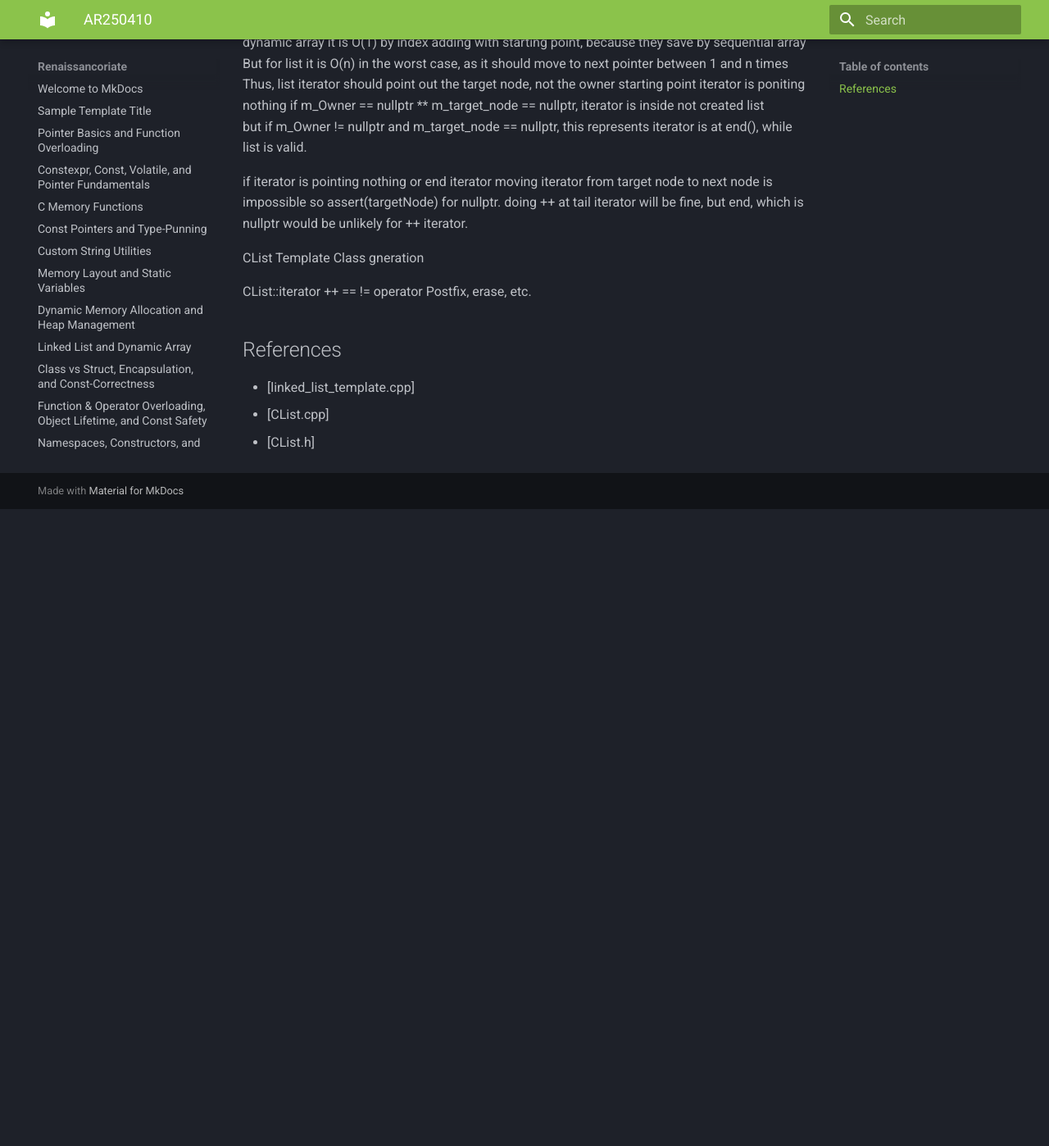
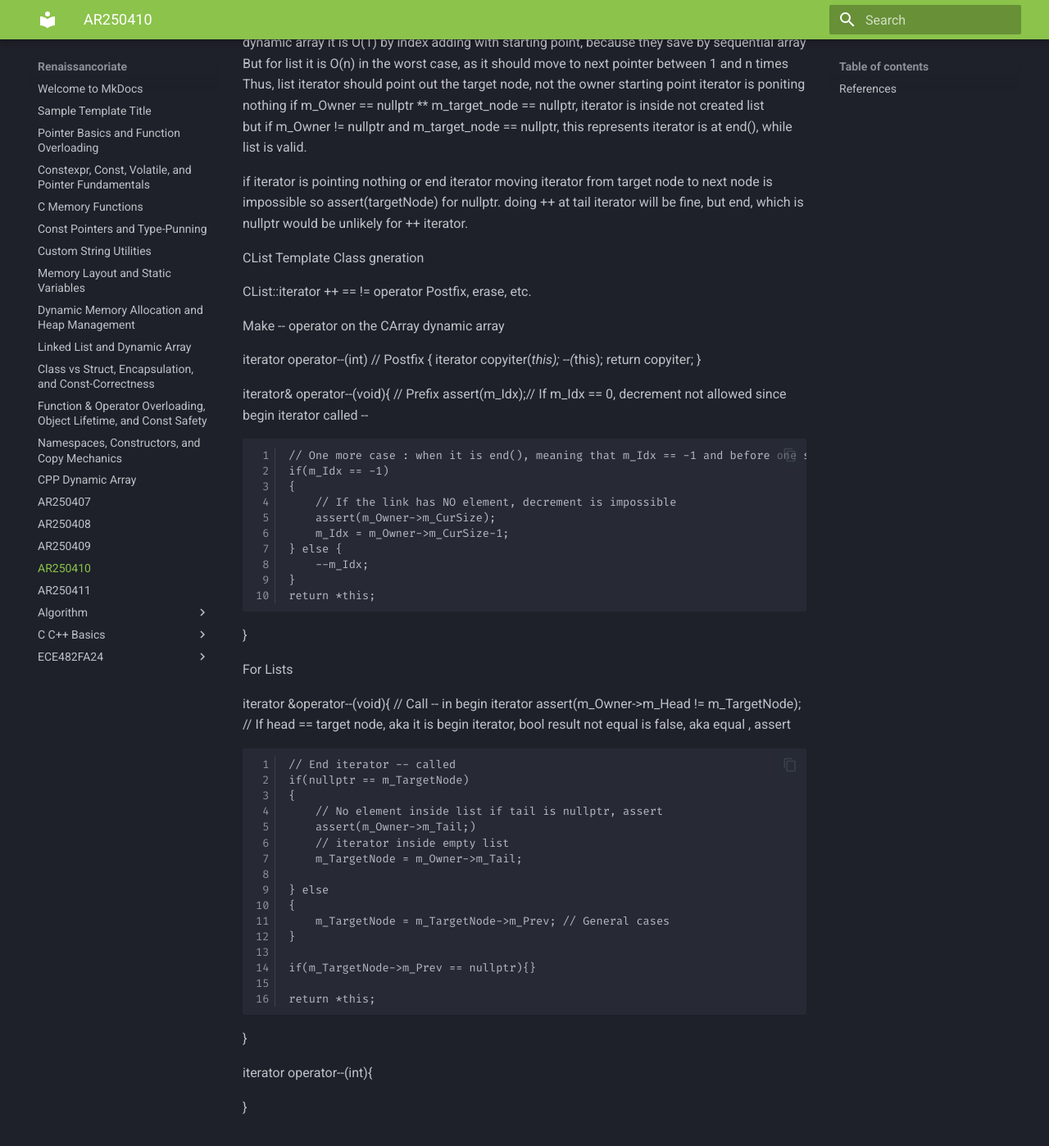
Before and after one commit to renaissancor/renaissancor.github.io, an MkDocs documentation site: the page built from docs/AR250410.md, in a window 1280 px wide and 1400 px high, scrolled down 2604 px. Shown: the whole window at 82% size. Built offline with MkDocs 1.6.1 and Material for MkDocs 9.7.7, drawn with Linux system fonts in a browser that asks for light colours; before the commit the page ends 3225 px from its top, so only the background shows below that.

```diff
--- a/docs/AR250410.md
+++ b/docs/AR250410.md
@@ -162,6 +162,59 @@ CList Template Class gneration
 CList::iterator ++ == != operator
 Postfix, erase, etc.
 
+Make -- operator on the CArray dynamic array
+
+iterator operator--(int) // Postfix
+{
+    iterator copyiter(*this);
+    --(*this);
+    return copyiter;
+}
+
+iterator& operator--(void){ // Prefix
+    assert(m_Idx);// If m_Idx == 0, decrement not allowed since begin iterator called --
+
+    // One more case : when it is end(), meaning that m_Idx == -1 and before one should be the last element
+    if(m_Idx == -1)
+    {
+        // If the link has NO element, decrement is impossible
+        assert(m_Owner->m_CurSize);
+        m_Idx = m_Owner->m_CurSize-1;
+    } else {
+        --m_Idx;
+    }
+    return *this;
+}
+
+For Lists
+
+iterator &operator--(void){
+    // Call -- in begin iterator
+    assert(m_Owner->m_Head != m_TargetNode);
+    // If head == target node, aka it is begin iterator, bool result not equal is false, aka equal , assert
+
+    // End iterator -- called
+    if(nullptr == m_TargetNode)
+    {
+        // No element inside list if tail is nullptr, assert
+        assert(m_Owner->m_Tail;)
+        // iterator inside empty list
+        m_TargetNode = m_Owner->m_Tail;
+
+    } else
+    {
+        m_TargetNode = m_TargetNode->m_Prev; // General cases
+    }
+
+    if(m_TargetNode->m_Prev == nullptr){}
+
+    return *this;
+}
+
+iterator operator--(int){
+
+}
+
 ## References
 
 - [linked_list_template.cpp]
```
Also changed, not shown: docs/AR250411.md (added, +92 -0 lines), docs/index.md (+2 -0 lines), site/sitemap.xml, 2 other files.
